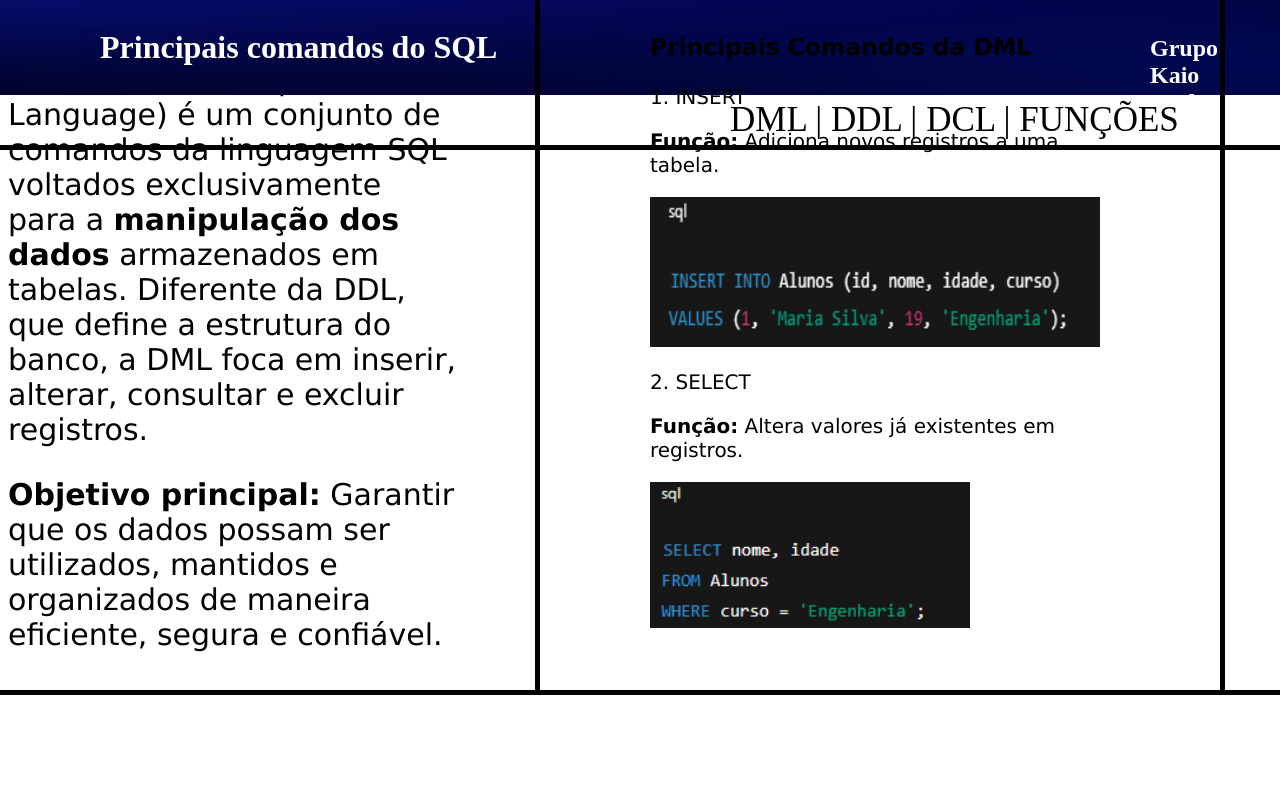
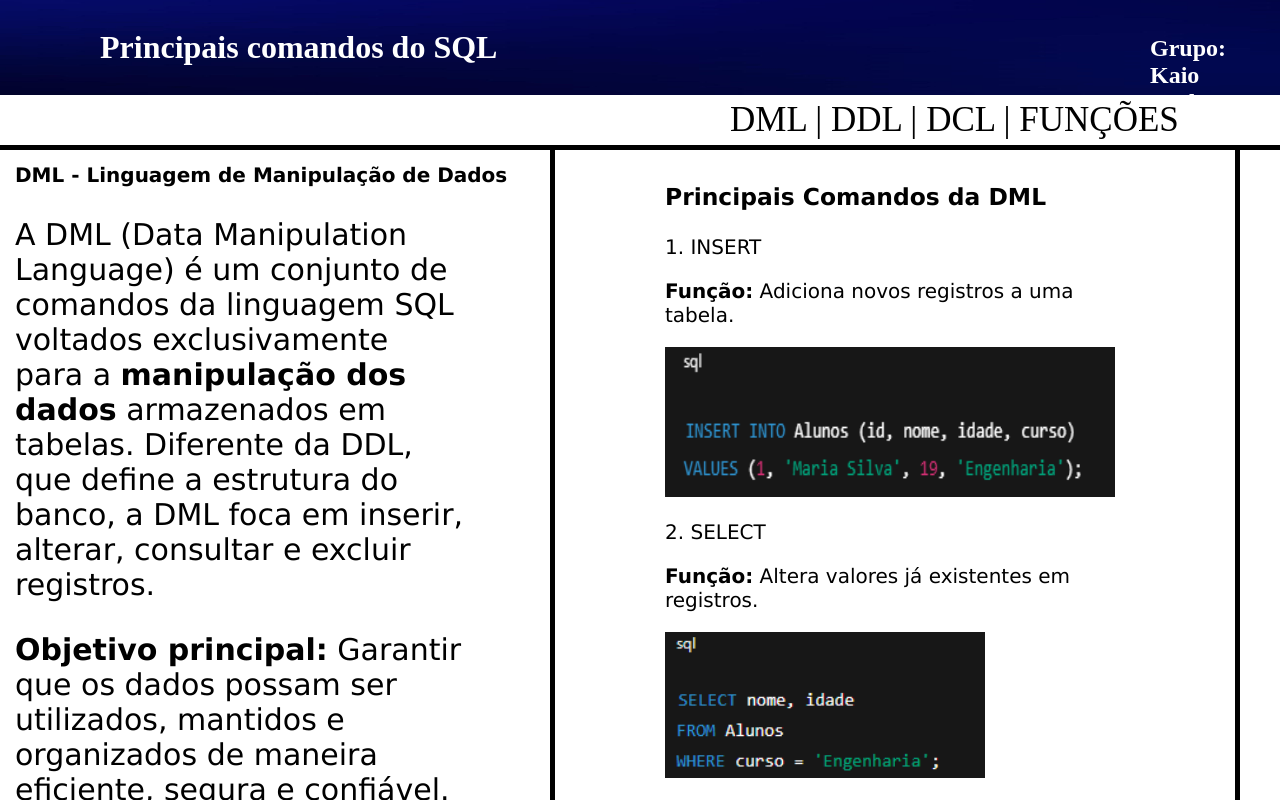
Before and after one commit to eric-rodr1gues/Comandos-SQl, a plain HTML site: page parte1.html in a window 1280 px wide. Drawn offline with Linux system fonts and the light colour scheme.

Commit message:
Update parte1.html

```diff
--- a/parte1.html
+++ b/parte1.html
@@ -23,7 +23,7 @@
     <div style="width: 1910px; height: 5px; background-color: black; position: absolute; top: 145px; left: -5px;"></div>
 
 
-    <div style="position: ; top: 150px; left: 15px;">
+    <div style="position:absolute ; top: 150px; left: 15px;">
 
         <div style="font-size: 30px;">
 
@@ -96,4 +96,5 @@
 <div style="width: 1910px; height: 5px; background-color: black; position: absolute; top: 690px; left: -5px;"></div>
 
 </body>
+
 </html>
```
